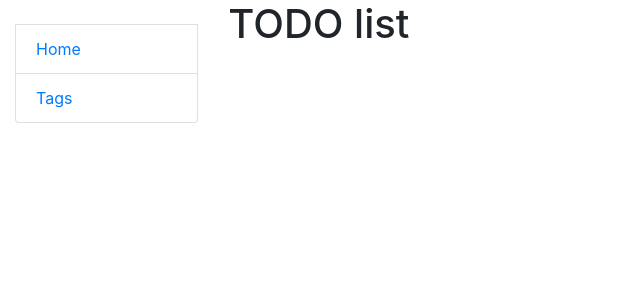
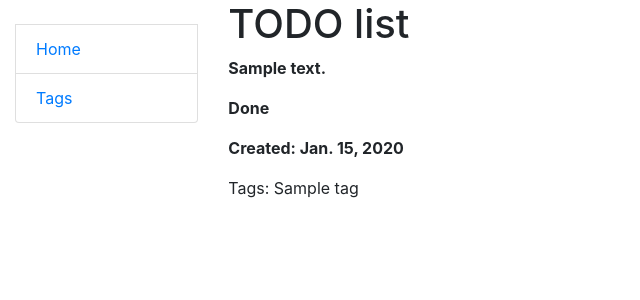
Before and after one commit to Evheniia96/Todo-List, a Django app: page / in a window 1280 px wide. Shown: the top 300 px of the page, without its empty margins (0-640 px from the left). Run offline with Django 5.2, Linux system fonts and the light colour scheme; tables that the repository leaves empty hold one stand-in row (values such as "Sample post").

Commit message:
update index.html with basic functions Home page

```diff
--- a/templates/todo_list/index.html
+++ b/templates/todo_list/index.html
@@ -2,14 +2,25 @@
 
 {% block content %}
   <h1>TODO list</h1>
-{#  {% for post in posts %}#}
-{#    <p>Title: <a href="{% url 'blog:post-detail' pk=post.id %}">{{ post.title }}</a></p>#}
-{#    <p>Content: {{ post.content }}</p>#}
-{#    <p>Author: {{ post.owner }}</p>#}
-{#    <p>Create time: {{ post.created_time }}</p>#}
-{#    <ul>#}
-{#      <li><strong>Count Comments:</strong> {{ num_comments }}</li>#}
-{#    </ul>#}
-{#  {% endfor %}#}
-
+    {% if task_list %}
+    <div>
+      {% for task in task_list %}
+        <p class="font-weight-bold">
+          {{ task.content }}
+            {% if task.is_done %}
+          <p class="font-weight-bold">Done</p>
+            {% else %}
+            <p class="font-weight-bold">Not done</p>
+          {% endif %}
+        <p class="font-weight-bold">Created:
+          {{ task.deadline }}
+      <p>
+      Tags:
+      {% for tag in task.tag.all %}
+        {{ tag.name }}
+          {% empty %}
+          <p>No tags!</p>
+      {% endfor %}
+      {% endfor %}</div>
+    {% endif %}
 {% endblock %}
--- a/todo_list/views.py
+++ b/todo_list/views.py
@@ -5,8 +5,10 @@ from todo_list.models import Task, Tag
 
 
 class IndexView(generic.ListView):
-    queryset = Task.objects.prefetch_related("tags")
+    # queryset = Task.objects.prefetch_related("tags")
+    model = Task
     template_name = "todo_list/index.html"
+    context_object_name = "task_list"
 
 
 class TagsListView(generic.ListView):
```
